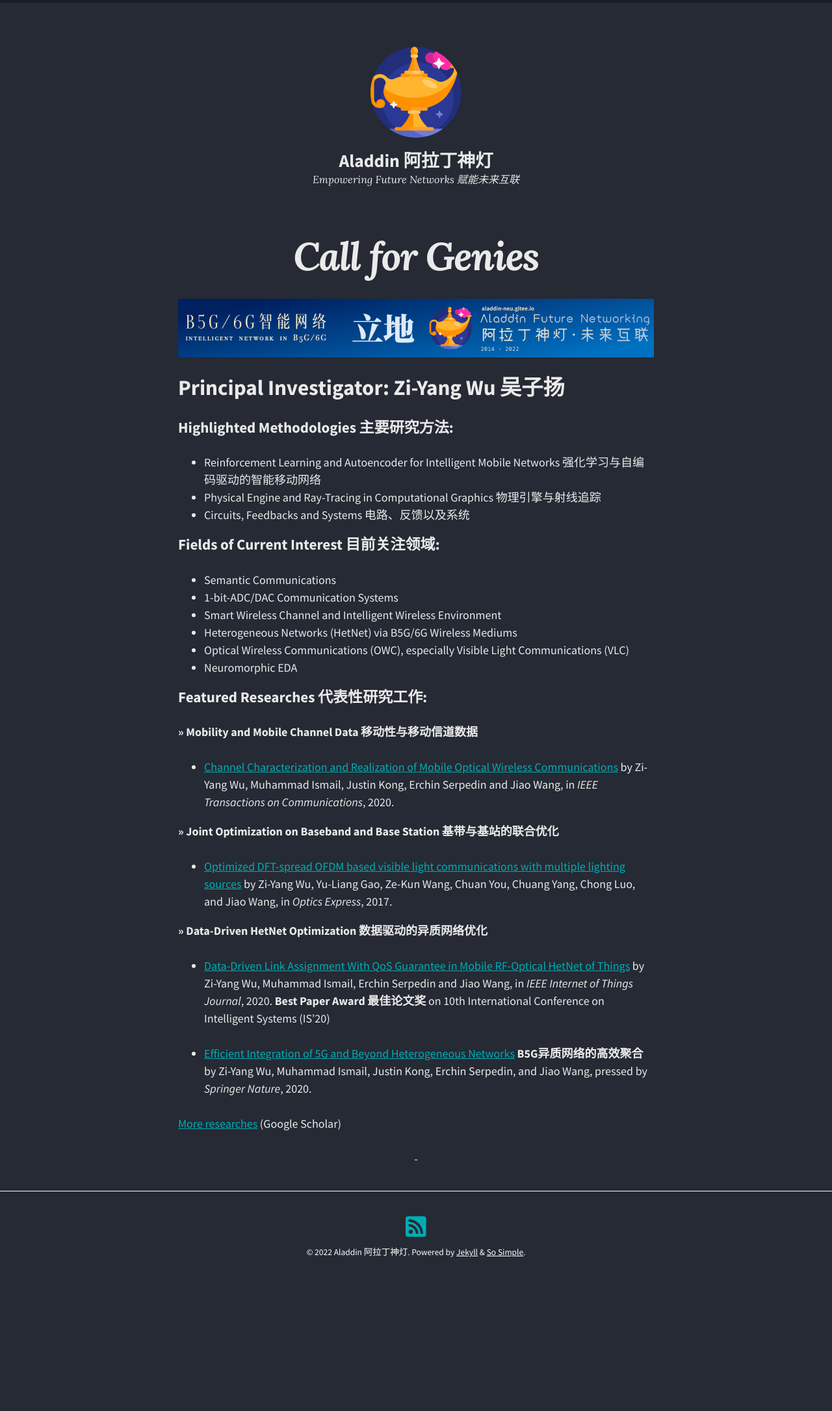
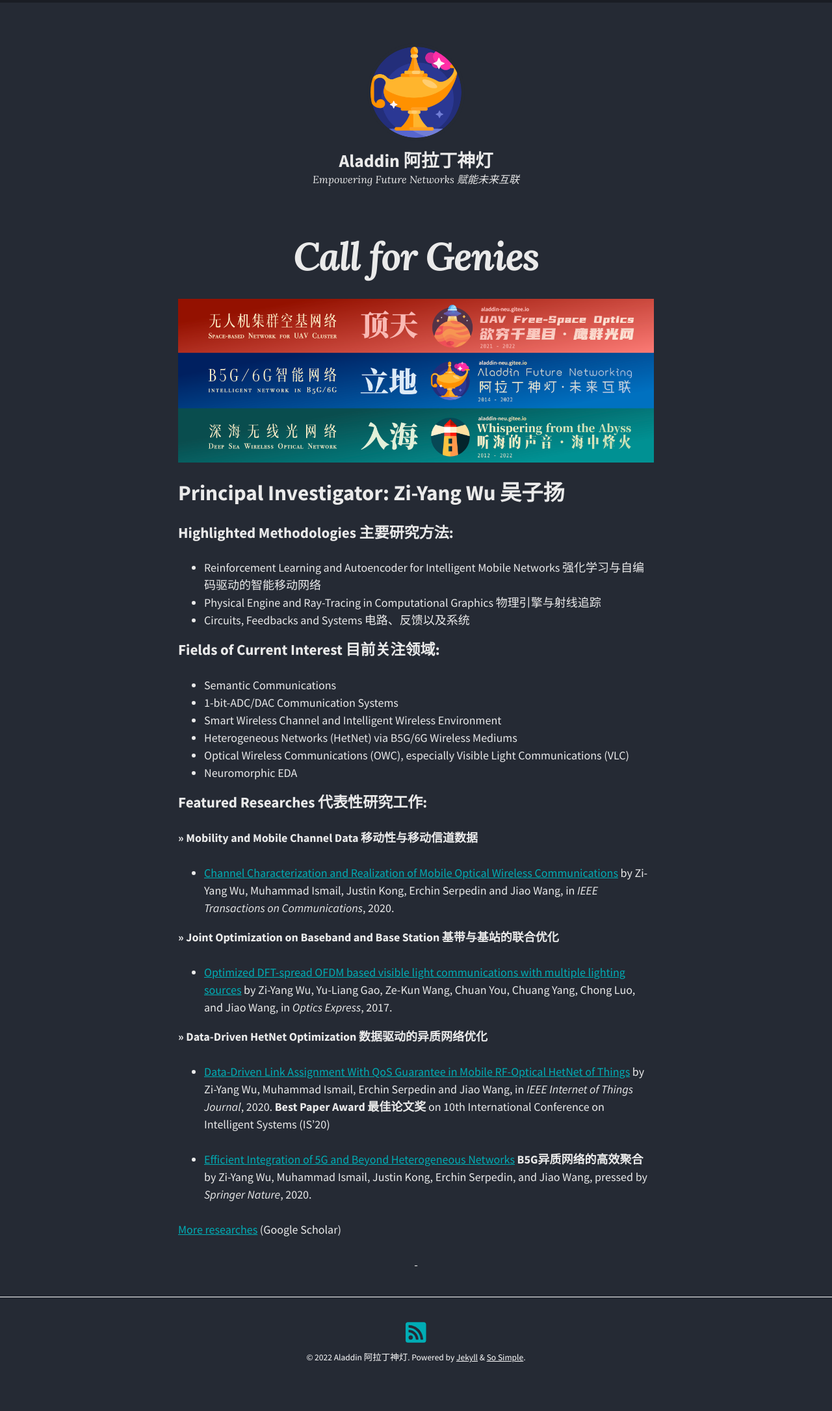
Before and after one commit to aladdin-neu/aladdin-neu.github.io, a Jekyll site: the page built from index.md, in a window 1280 px wide. Shown: the whole page at 65% size. Built offline with Jekyll 4.4.1, drawn with Linux system fonts in a browser that asks for light colours; nearby versions of some CDN libraries; before the commit the page ends 2010 px from its top, so only the background shows below that.

Commit message:
Update index.md

```diff
--- a/index.md
+++ b/index.md
@@ -6,7 +6,7 @@ show_excerpts: true
 entries_layout: list
 ---
 
-![center-aligned-image](/images/bannerSL.png){: .align-center}
+![center-aligned-image](/images/banner.png){: .align-center}
 
 # Principal Investigator: Zi-Yang Wu 吴子扬
 
```
